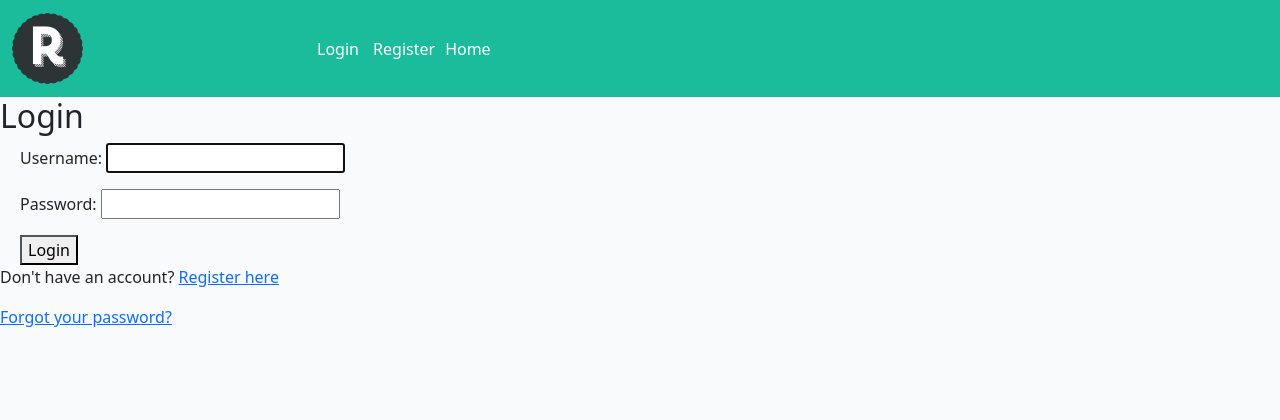
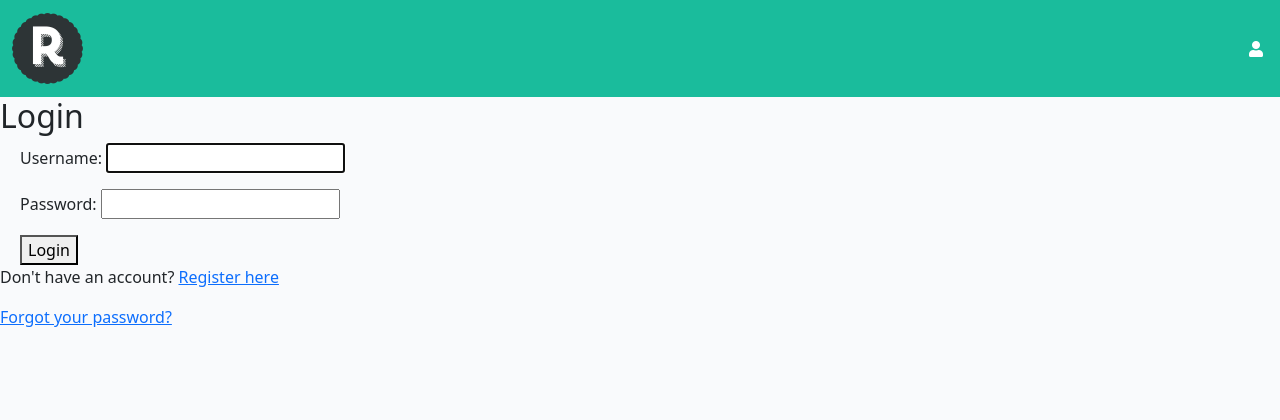
Before and after one commit to Ross-Fraser/relish_bazaar, a Django app: page /accounts/login/ in a window 1280 px wide. Shown: the top 420 px of the page. Run offline with Django 4.2, Linux system fonts and the light colour scheme; parts of the project's set-up code (start-up, migrations or seed data) failed here and were passed over.

Commit message:
rework: combine the register and login buttons and remove the home link

```diff
--- a/templates/base.html
+++ b/templates/base.html
@@ -61,24 +61,21 @@
                 aria-controls="navbarText" aria-expanded="false" aria-label="Toggle navigation">
                 <span class="navbar-toggler-icon"></span>
             </button>
+
             <div class="nav-buttons">
                 {% if user.is_authenticated %}
-                <a href="{% url 'logout' %}" class="nav-button">Logout</a>
+                <a href="{% url 'logout' %}" class="nav-button"><i class="fa fa-user"></i> Logout</a>
                 {% else %}
-                <a href="{% url 'login' %}" class="nav-button">Login</a>
-                <a href="{% url 'register' %}" class="nav-button">Register</a>
+                <a href="#" class="nav-button" data-bs-toggle="collapse" data-bs-target="#loginRegisterOptions"><i class="fa fa-user"></i></a>
+                <div class="collapse" id="loginRegisterOptions">
+                    <a href="{% url 'login' %}" class="nav-link">Login</a>
+                    <a href="{% url 'register' %}" class="nav-link">Register</a>
+                </div>
                 {% endif %}
-            </div>
-            <div class="collapse navbar-collapse" id="navbarText">
-                <ul class="navbar-nav me-auto mb-2 mb-lg-0">
-                    <li class="nav-item">
-                        <a class="nav-button {% if request.path == home_url %}active{% endif %}" aria-current="page"
-                            href="{% url 'home' %}">Home</a>
-                    </li>
-                </ul>
             </div>
         </div>
     </nav>
+
 
     <main class="flex-shrink-0 main-bg">
         {% block content %}
@@ -100,6 +97,8 @@
 
     <script src="https://cdn.jsdelivr.net/npm/bootstrap@5.0.1/dist/js/bootstrap.bundle.min.js"
         integrity="sha384-gtEjrD/SeCtmISkJkNUaaKMoLD0//ElJ19smozuHV6z3Iehds+3Ulb9Bn9Plx0x4" crossorigin="anonymous"></script>
+
+    <script src="{% static 'js/navbar.js' %}"></script>
 </body>
 
 </html>
```
